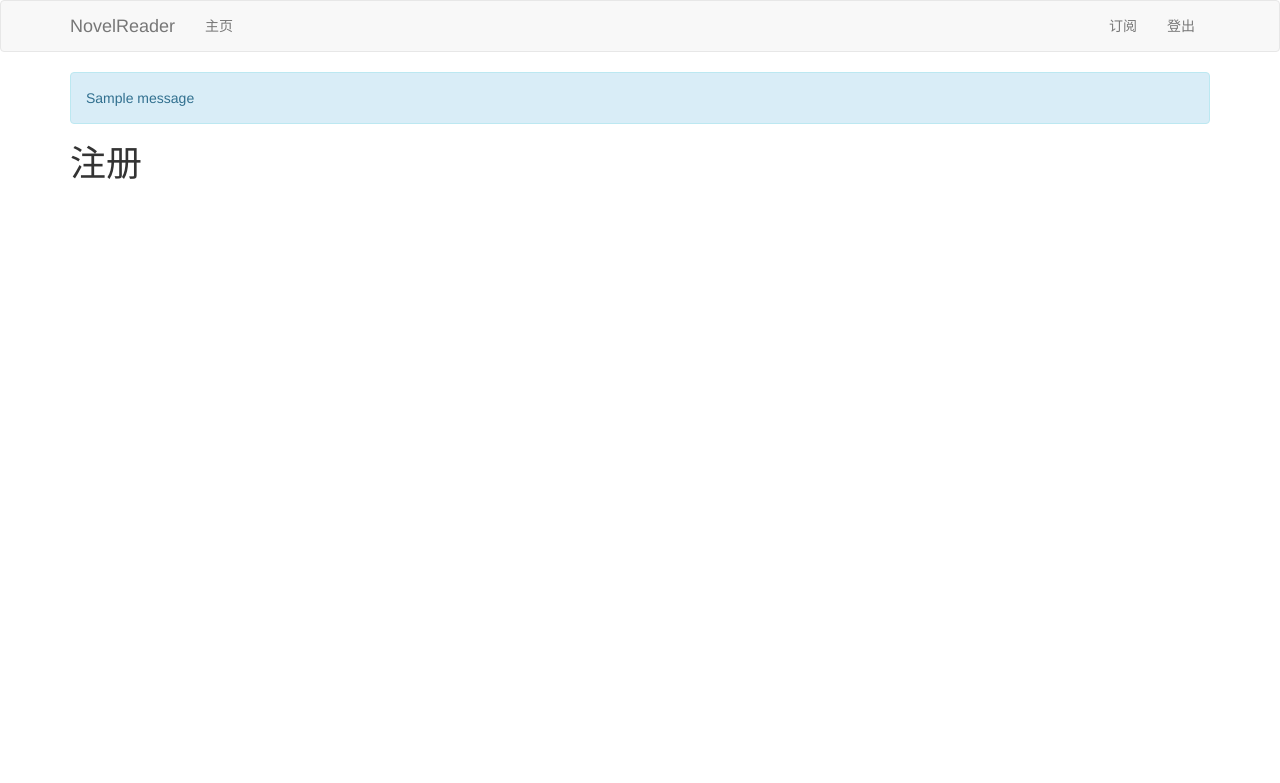
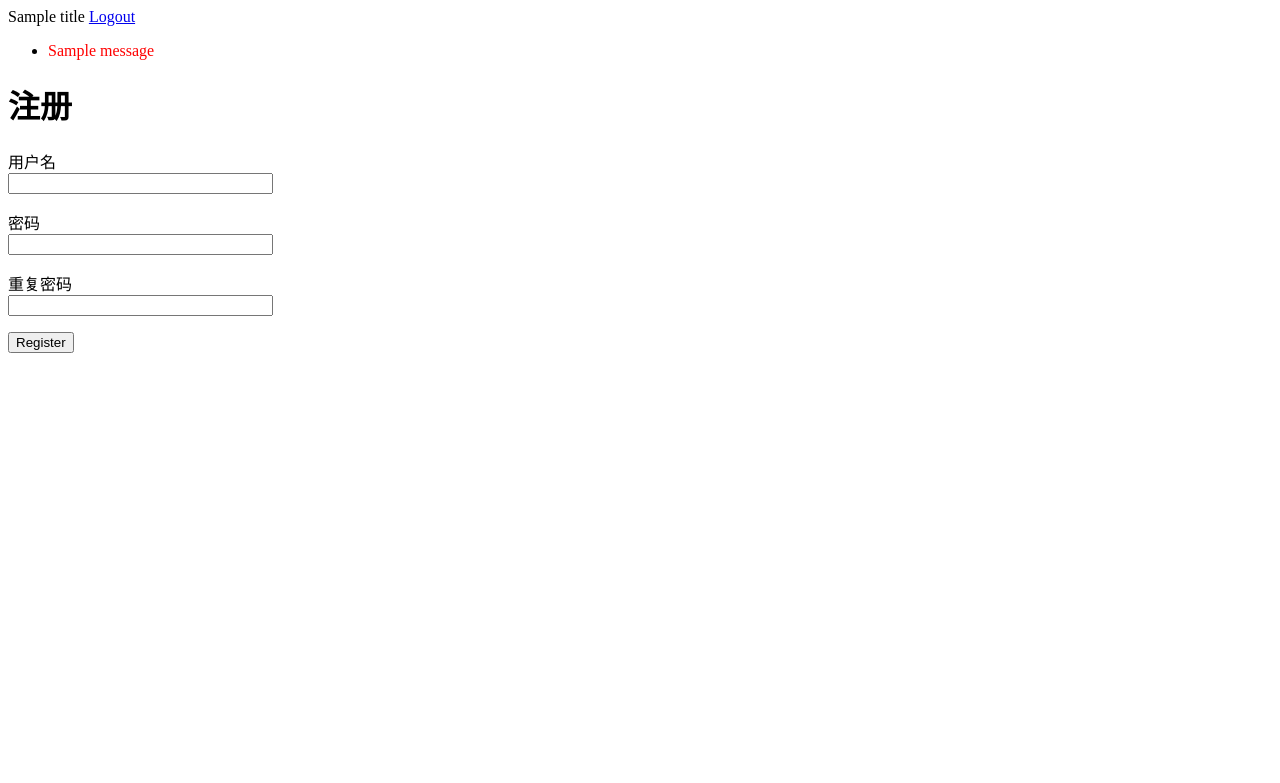
Before and after one commit to koala060528/LightReader, a Flask app: template app/templates/register.html in a window 1280 px wide. Shown: the top 783 px of the page. Run offline with Flask 2, Linux system fonts and the light colour scheme; a user stored in the database is signed in; tables that the repository leaves empty hold one stand-in row (values such as "Sample post"); the template is opened without the code that fills it: values that come from a table or form of the project are taken from there, most other values are stand-ins (such as "Sample title", 1, 10 or a date in 2020); one stand-in notice (Sample message) is shown; some libraries are stand-ins or nearby versions.

Commit message:
删除一些不必要的功能和页面，删除bootstrap框架

```diff
--- a/app/__init__.py
+++ b/app/__init__.py
@@ -13,7 +13,6 @@ app.config.from_object(Config)
 login = LoginManager(app)
 db = SQLAlchemy(app)
 migrate = Migrate(app=app, db=db)
-bootstrap = Bootstrap(app)
 
 login.login_view = 'login'
 
--- a/app/forms.py
+++ b/app/forms.py
@@ -12,8 +12,8 @@ class LoginForm(FlaskForm):
 
 
 class RegistrationForm(FlaskForm):
-    name = StringField('用户名', validators=[DataRequired()])
-    email = StringField('邮箱地址', validators=[DataRequired(), Email()])
+    username = StringField('用户名', validators=[DataRequired()])
+    # email = StringField('邮箱地址', validators=[DataRequired(), Email()])
     password = PasswordField('密码', validators=[DataRequired()])
     password2 = PasswordField('重复密码', validators=[DataRequired(), EqualTo('password')])
     submit = SubmitField('Register')
@@ -23,21 +23,21 @@ class RegistrationForm(FlaskForm):
         if user is not None:
             raise ValidationError('请输入一个不同的用户名')
 
-    def validate_email(self, email):
-        user = User.query.filter_by(email=email.data).first()
-        if user is not None:
-            raise ValidationError('请输入一个不同的邮箱')
+    # def validate_email(self, email):
+    #     user = User.query.filter_by(email=email.data).first()
+    #     if user is not None:
+    #         raise ValidationError('请输入一个不同的邮箱')
 
 
-class ResetPasswordRequestForm(FlaskForm):
-    email = StringField('Email', validators=[DataRequired(), Email()])
-    submit = SubmitField('Request Password Reset')
-
-
-class ResetPasswordForm(FlaskForm):
-    password = PasswordField('password', validators=[DataRequired()])
-    password2 = PasswordField('Repeat Password', validators=[DataRequired(), EqualTo('password')])
-    submit = SubmitField('Request Password Reset')
+# class ResetPasswordRequestForm(FlaskForm):
+#     email = StringField('Email', validators=[DataRequired(), Email()])
+#     submit = SubmitField('Request Password Reset')
+#
+#
+# class ResetPasswordForm(FlaskForm):
+#     password = PasswordField('password', validators=[DataRequired()])
+#     password2 = PasswordField('Repeat Password', validators=[DataRequired(), EqualTo('password')])
+#     submit = SubmitField('Request Password Reset')
 
 
 class SearchForm(FlaskForm):
--- a/app/models.py
+++ b/app/models.py
@@ -14,9 +14,9 @@ class User(UserMixin, db.Model):
     __tablename__ = 'user'
     id = db.Column(db.Integer,primary_key=True)
     name = db.Column(db.String(20),unique=True,nullable=False)
-    email = db.Column(db.String(50),unique=True,nullable=False)
+    # email = db.Column(db.String(50),unique=True,nullable=False)
     password_hash = db.Column(db.String(128))
-    last_seen = db.Column(db.DateTime,default=datetime.now())
+    # last_seen = db.Column(db.DateTime,default=datetime.now())
 
     # subscribing = db.relationship('Book',
     #                              secondary=subscribe,
--- a/app/routes.py
+++ b/app/routes.py
@@ -2,7 +2,7 @@ from app import app, db
 from app.models import User, Subscribe
 import json
 from flask import render_template, flash, redirect, url_for, request, jsonify
-from app.forms import LoginForm, RegistrationForm, ResetPasswordForm, ResetPasswordRequestForm, SearchForm
+from app.forms import LoginForm, RegistrationForm, SearchForm
 from flask_login import current_user, login_required, login_user, logout_user
 from werkzeug.urls import url_parse
 from datetime import datetime
@@ -17,13 +17,13 @@ def get_response(url):
     return js
 
 
-@app.before_request
-def before_request():
-    if current_user.is_authenticated:
-        current_user.last_seen = datetime.utcnow()
-        # 教程上说不需要加这一行，亲测需要
-        db.session.add(current_user)
-        db.session.commit()
+# @app.before_request
+# def before_request():
+#     if current_user.is_authenticated:
+#         current_user.last_seen = datetime.utcnow()
+#         # 教程上说不需要加这一行，亲测需要
+#         db.session.add(current_user)
+#         db.session.commit()
 
 
 @app.route('/login', methods=['GET', 'POST'])
@@ -53,61 +53,77 @@ def logout():
 
 @app.route('/register', methods=['GET', 'POST'])
 def register():
-    # todo
-    pass
+    form = RegistrationForm()
+    if form.validate_on_submit():
+        u = User(name=form.username.data)
+        u.set_password(form.password.data)
+        db.session.add(u)
+        db.session.commit()
+        flash('注册成功')
+        return redirect(url_for('login'))
+    return render_template('register.html', form=form, title='注册')
 
 
-@app.route('/reset_password_request', methods=['POST', 'GET'])
-def reset_password_request():
-    if current_user.is_authenticated:
-        return redirect(url_for('index'))
-    form = ResetPasswordRequestForm()
-    # 少了括号会报错validate_on_submit() missing 1 required positional argument: 'self'
-    if form.validate_on_submit():
-        user = User.query.filter_by(email=form.email.data).first()
-        if user:
-            # send_password_reset_email(user)
-            pass
-            # todo
-        flash('Check your email for the instructions to reset your password')
-        return redirect(url_for('login'))
-    return render_template('reset_password_request.html', title='Reset Password', form=form)
-
-
-@app.route('/reset_password/<token>', methods=['GET', 'POST'])
-def reset_password(token):
-    if current_user.is_authenticated:
-        return redirect(url_for('index'))
-    user = User.verify_reset_password_token(token)
-    if not user:
-        return redirect(url_for('index'))
-    form = ResetPasswordForm()
-    if form.validate_on_submit():
-        user.set_password(form.password.data)
-        db.session.commit()
-        flash('Your password has been reset')
-        return redirect(url_for('login'))
-    return render_template('reset_password.html', title='Reset Password', form=form)
+# @app.route('/reset_password_request', methods=['POST', 'GET'])
+# def reset_password_request():
+#     if current_user.is_authenticated:
+#         return redirect(url_for('index'))
+#     form = ResetPasswordRequestForm()
+#     # 少了括号会报错validate_on_submit() missing 1 required positional argument: 'self'
+#     if form.validate_on_submit():
+#         user = User.query.filter_by(email=form.email.data).first()
+#         if user:
+#             # send_password_reset_email(user)
+#             pass
+#             # todo
+#         flash('Check your email for the instructions to reset your password')
+#         return redirect(url_for('login'))
+#     return render_template('reset_password_request.html', title='Reset Password', form=form)
+#
+#
+# @app.route('/reset_password/<token>', methods=['GET', 'POST'])
+# def reset_password(token):
+#     if current_user.is_authenticated:
+#         return redirect(url_for('index'))
+#     user = User.verify_reset_password_token(token)
+#     if not user:
+#         return redirect(url_for('index'))
+#     form = ResetPasswordForm()
+#     if form.validate_on_submit():
+#         user.set_password(form.password.data)
+#         db.session.commit()
+#         flash('Your password has been reset')
+#         return redirect(url_for('login'))
+#     return render_template('reset_password.html', title='Reset Password', form=form)
 
 
 @app.route('/', methods=['GET'])
 @app.route('/index', methods=['GET'])
-@login_required
+# @login_required
 def index():
-    data = {}
+    dic = {}
+    # 搜索框
+    form = SearchForm()
+    if form.validate_on_submit():
+        data = get_response('http://api.zhuishushenqi.com/book/fuzzy-search/?query=' + form.search.data)
+        lis = []
+        for book in data.get('books'):
+            lis.append(book)
+        return render_template('search.html', data=lis, title='搜索结果')
     # 获取订阅信息
-    data['subscribe'] = []
-    for s in current_user.subscribing:
-        js = get_response('http://api.zhuishushenqi.com/book/' + s.book_id)
-        data['subscribe'].append({
-            'title': js['title'],
-            '_id': s.book_id,
-            'last_chapter': js['lastChapter'],
-            'updated': js['updated']
-        })
+    if current_user.is_authenticated:
+        dic['subscribe'] = []
+        for s in current_user.subscribing:
+            js = get_response('http://api.zhuishushenqi.com/book/' + s.book_id)
+            dic['subscribe'].append({
+                'title': js['title'],
+                '_id': s.book_id,
+                'last_chapter': js['lastChapter'],
+                'updated': js['updated']
+            })
     # 获取榜单信息
 
-    return jsonify(data)
+    return jsonify(dic)
 
 
 @app.route('/subscribe/<_id>', methods=['GET'])
@@ -167,7 +183,7 @@ def search():
     form = SearchForm()
     if form.validate_on_submit():
         data = get_response('http://api.zhuishushenqi.com/book/fuzzy-search/?query=' + form.search.data)
-        lis=[]
+        lis = []
         for book in data.get('books'):
             lis.append(book)
         return render_template('search.html', data=lis, title='搜索结果')
--- a/app/templates/base.html
+++ b/app/templates/base.html
@@ -1,56 +1,33 @@
-
-{% extends 'bootstrap/base.html' %}
 {% block title %}
     {% if title %}
-        {{ title }} - NovelReader
+        {{ title }}
     {% else %}
-        <title>NoverReader</title>
+        {{ Welcome }}
     {% endif %}
 {% endblock %}
 
 {% block navbar %}
-    <nav class="navbar navbar-default">
-        <div class="container">
-            <div class="navbar-header">
-                <button type="button" class="navbar-toggle collapsed" data-toggle="collapse" data-target="#bs-example-navbar-collapse-1" aria-expanded="false">
-                    <span class="sr-only">Toggle navigation</span>
-                    <span class="icon-bar"></span>
-                    <span class="icon-bar"></span>
-                    <span class="icon-bar"></span>
-                </button>
-                <a class="navbar-brand" href="{{url_for('index') }}">NovelReader</a>
-            </div>
-            <div class="collapse navbar-collapse" id="bs-example-navbar-collapse-1">
-                <ul class="nav navbar-nav">
-                    <li><a href="{{url_for('index') }}">主页</a></li>
-                </ul>
-                <ul class="nav navbar-nav navbar-right">
     {% if current_user.is_anonymous %}
-                    <li><a href="{{url_for('login') }}">登录</a></li>
+        <a href="{{ url_for('login') }}">Login</a>
     {% else %}
-                    <li><a href="{{url_for('subscribe', name=current_user.name) }}">订阅</a></li>
-                    <li><a href="{{url_for('logout') }}">登出</a></li>
+        <a href="{{ url_for('logout') }}">Logout</a>
     {% endif %}
-                </ul>
-            </div>
-        </div>
-    </nav>
 {% endblock %}
 
 {% block content %}
-    <div class="container">
-        {% with messages=get_flashed_messages() %}
+    {% with messages = get_flashed_messages() %}
         {% if messages %}
+            <ul>
                 {% for message in messages %}
-                    <div class="alert alert-info" role="alert">{{ message }}</div>
+                    <li>
+                    <span style="color: red">{{ message }}</span>
+                    </li>
                 {% endfor %}
+            </ul>
         {% endif %}
     {% endwith %}
-        {% block app_content %}{% endblock %}
-    </div>
-{% endblock %}
 
-{% block scripts %}
-    {{ super() }}
+    {% block app_content %}
 
     {% endblock %}
+{% endblock %}
--- a/app/templates/register.html
+++ b/app/templates/register.html
@@ -1,11 +1,32 @@
 {% extends "base.html" %}
-{% import 'bootstrap/wtf.html' as wtf %}
 
 {% block app_content %}
     <h1>注册</h1>
-    <div class="row">
-        <div class="col-md-4">
-            {{wtf.quick_form(form) }}
-        </div>
-    </div>
+    <form action="" ,method="post">
+        {{ form.hidden_tag() }}
+        <p>
+            {{ form.username.label }}<br>
+            {{ form.username(size=30) }}<br>
+            {% for error in form.username.errors %}
+                <span style="color: red;">[{{ error }}]</span>
+            {% endfor %}
+        </p>
+        <p>
+            {{ form.password.label }}<br>
+            {{ form.password(size=30) }}<br>
+            {% for error in form.password.errors %}
+                <span style="color: red;">[{{ error }}]</span>
+            {% endfor %}
+        </p>
+        <p>
+            {{ form.password2.label }}<br>
+            {{ form.password2(size=30) }}<br>
+            {% for error in form.password2.errors %}
+                <span style="color: red;">[{{ error }}]</span>
+            {% endfor %}
+        </p>
+        <p>
+            {{ form.submit }}<br>
+        </p>
+    </form>
 {% endblock %}
--- a/app/templates/reset_password.html
+++ b/app/templates/reset_password.html
@@ -1,5 +1,4 @@
 {% extends "base.html" %}
-{% import 'bootstrap/wtf.html' as wtf %}
 
 {% block app_content %}
     <h1>Reset Your Password</h1>
--- a/app/templates/reset_password_request.html
+++ b/app/templates/reset_password_request.html
@@ -1,5 +1,4 @@
 {% extends "base.html" %}
-{% import 'bootstrap/wtf.html' as wtf %}
 
 {% block app_content %}
     <h1>Reset Password</h1>
--- a/app/templates/search.html
+++ b/app/templates/search.html
@@ -1,4 +1,3 @@
-{% import 'bootstrap/wtf.html' as wtf %}
 
 {% block app_content %}
     {% if form %}
```
Also changed, not shown: app/templates/index.html (+9 -2 lines), app/templates/login.html (+25 -11 lines). Lines whose indentation alone changed are shown as unchanged.
